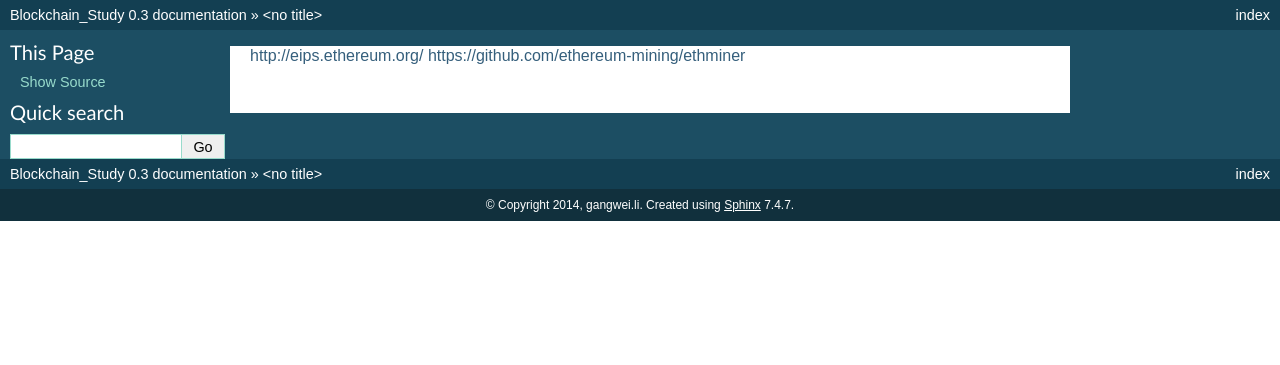
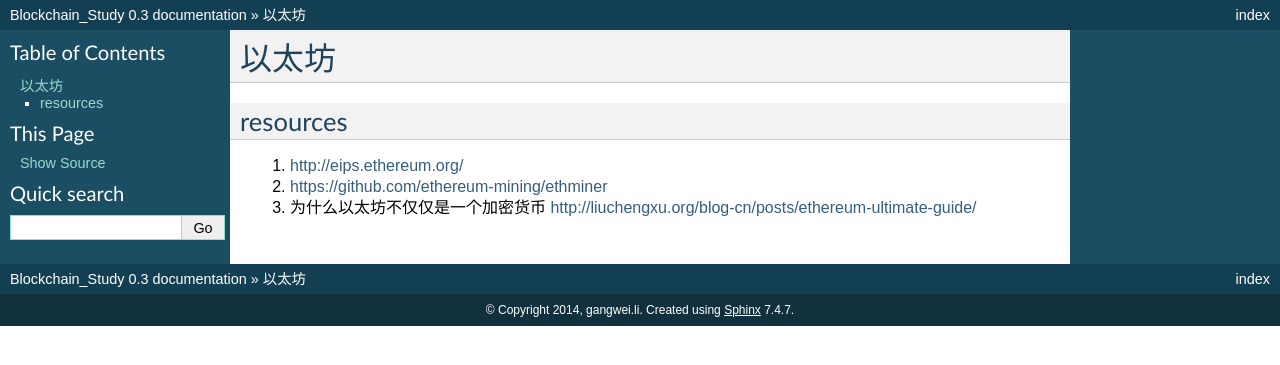
Before and after one commit to gwli/Blockchain_study, a Sphinx documentation site: the page built from source/coin/ethereum/README.rst, in a window 1280 px wide. Shown: the top 365 px of the page. Built offline with Sphinx 7.4.7, drawn with Linux system fonts in a browser that asks for light colours.

Commit message:
Update README.rst

```diff
--- a/source/coin/ethereum/README.rst
+++ b/source/coin/ethereum/README.rst
@@ -1,2 +1,10 @@
-http://eips.ethereum.org/
-https://github.com/ethereum-mining/ethminer
+*********
+以太坊
+*********
+
+resources
+==============
+
+#. http://eips.ethereum.org/
+#. https://github.com/ethereum-mining/ethminer
+#. 为什么以太坊不仅仅是一个加密货币 http://liuchengxu.org/blog-cn/posts/ethereum-ultimate-guide/
```
